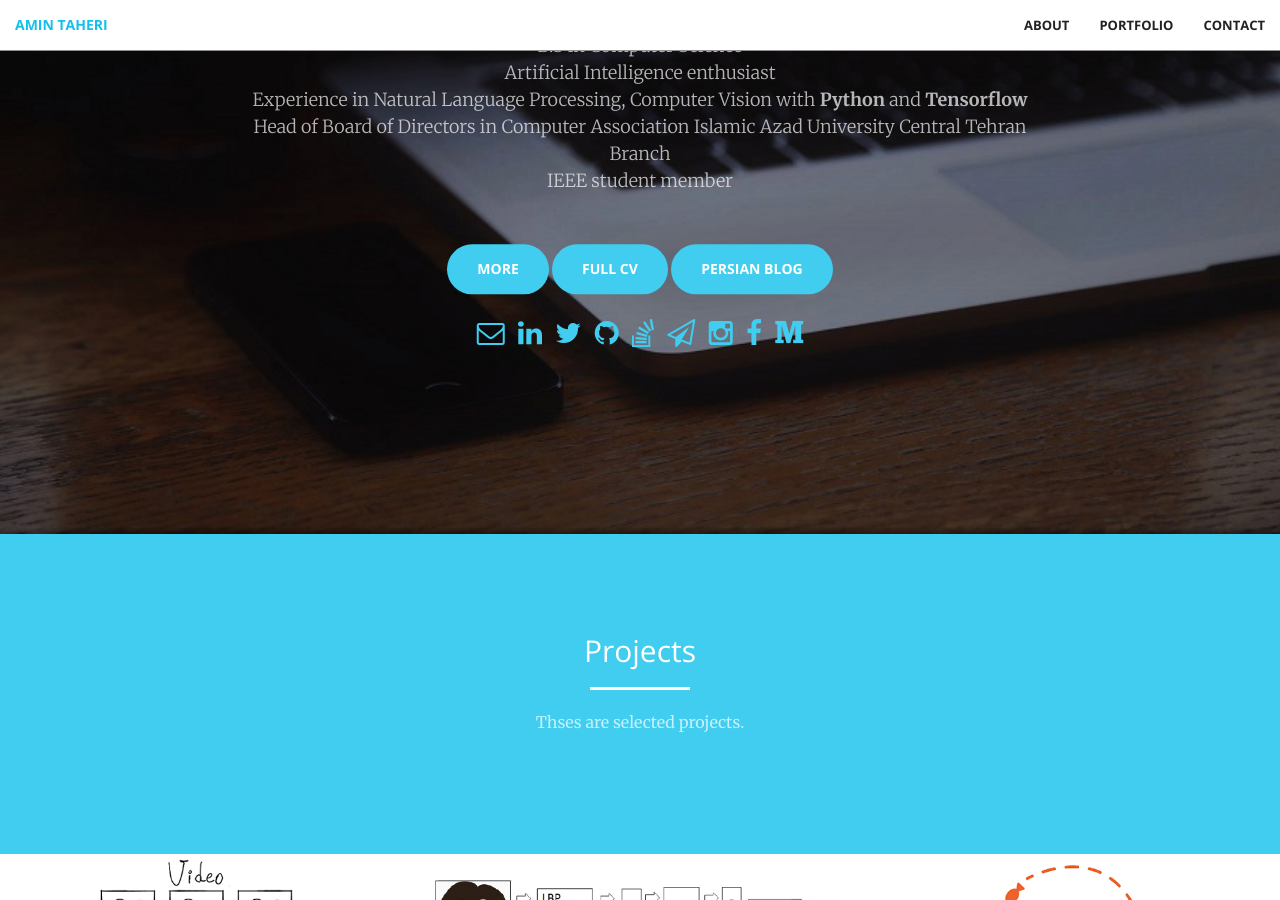
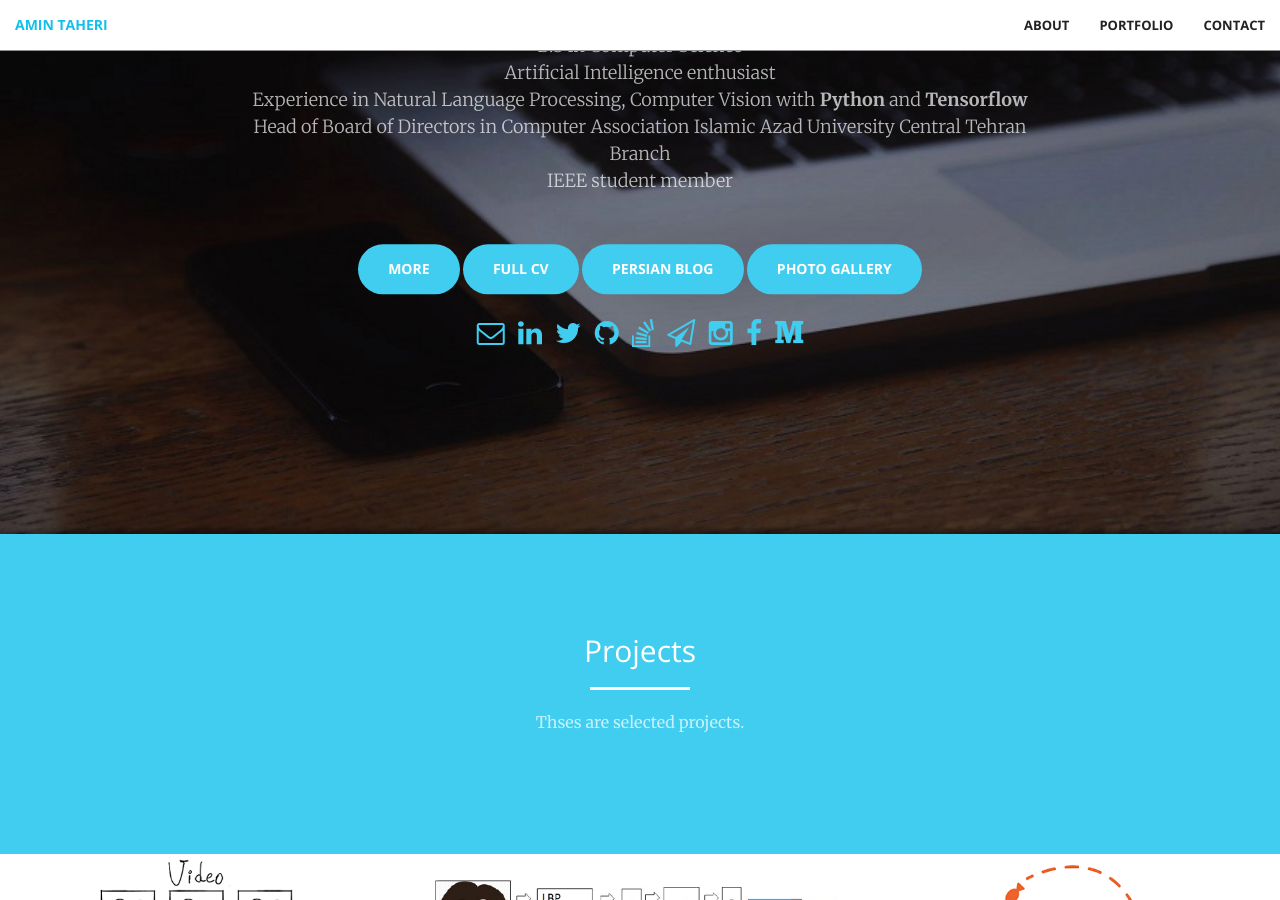
Before and after one commit to AminTaheri23/AminTaheri23.github.io, a Jekyll site: the page built from index.html, in a window 1280 px wide and 900 px high, scrolled down 366 px. Built offline with Jekyll 4.4.1, drawn with Linux system fonts in a browser that asks for light colours.

Commit message:
gallery link

```diff
--- a/_includes/header.html
+++ b/_includes/header.html
@@ -24,6 +24,7 @@
             <a href="#about" class="btn btn-primary btn-xl page-scroll">More</a>
             <a target = "_blank" href="/cv.html" class="btn btn-primary btn-xl">Full CV</a>
             <a target = "_blank" href="https://virgool.io/@amintaheri90/" class="btn btn-primary btn-xl">Persian Blog</a>
+            <a target = "_blank" href="/gallery.html" class="btn btn-primary btn-xl">Photo Gallery</a>
             <br>
             <br>
 
```
